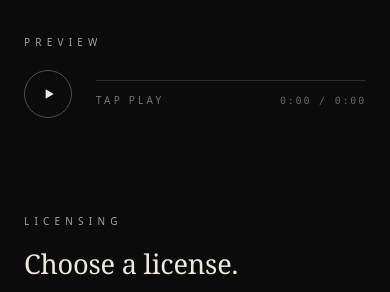
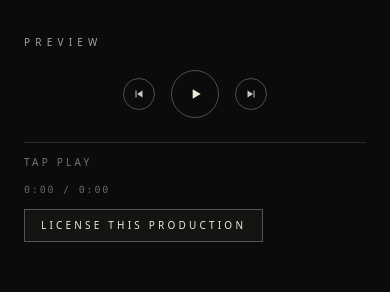
Before and after one commit to XMoreno312/xavier-moreno-store, a Next.js app: page /beats/cristal in a window 390 px wide. Shown: the part 908-1200 px from the top of the page. Built offline with nearby package versions, Linux system fonts and the light colour scheme; no server answers.

Commit message:
feat: player bar phase 1 — prev/next navigation and inline license CTA

```diff
--- a/app/beats/[id]/BeatDetailClient.js
+++ b/app/beats/[id]/BeatDetailClient.js
@@ -1,12 +1,18 @@
 "use client";
 
 import { useEffect, useState } from "react";
+import { useRouter } from "next/navigation";
 import { motion } from "framer-motion";
 import { useAudioPlayer } from "@/components/AudioPlayerProvider";
 import CoverStill from "@/components/beats/CoverStill";
+import { getAdjacentBeat } from "@/lib/collection";
 
 // Same curve as the landing + masthead + cards — one vocabulary.
 const EASE_SILK = [0.22, 0.6, 0.24, 1];
+// Slightly snappier easing for transport hover states — these are
+// utilitarian controls, so the response should feel immediate rather
+// than the long, editorial 700ms used elsewhere on the page.
+const EASE_SNAP = "cubic-bezier(0.22, 1, 0.36, 1)";
 
 function formatTime(seconds) {
   if (!seconds || Number.isNaN(seconds) || !Number.isFinite(seconds)) return "0:00";
@@ -16,6 +22,7 @@ function formatTime(seconds) {
 }
 
 export default function BeatDetailClient({ beat, tiers, releaseNo }) {
+  const router = useRouter();
   const {
     currentBeat,
     isPlaying,
@@ -88,11 +95,43 @@ export default function BeatDetailClient({ beat, tiers, releaseNo }) {
     seek(ratio);
   };
 
+  // Current playback position in seconds — only meaningful when this
+  // beat is the one actually playing in the provider. Used by the
+  // prev/replay logic below to decide between "restart" and "navigate".
+  const currentTime = isCurrent && duration ? duration * progress : 0;
+
+  // Spotify-style behavior: if we're more than 3 seconds into the
+  // current track, the prev button restarts it. Otherwise it steps to
+  // the previous production in the catalogue.
+  const handlePrev = () => {
+    if (isCurrent && currentTime > 3) {
+      seek(0);
+      return;
+    }
+    const prev = getAdjacentBeat(beat.id, "prev");
+    router.push(`/beats/${prev.id}`);
+  };
+
+  const handleNext = () => {
+    const next = getAdjacentBeat(beat.id, "next");
+    router.push(`/beats/${next.id}`);
+  };
+
+  const handleScrollToLicense = () => {
+    if (typeof document === "undefined") return;
+    const el = document.getElementById("license");
+    if (el) {
+      el.scrollIntoView({ behavior: "smooth", block: "start" });
+    }
+  };
+
   // Progress is 0..1 globally, but only reflects this beat when it's
   // current — otherwise the bar should sit empty regardless of what
   // else is playing.
   const visualProgress = isCurrent ? progress : 0;
   const elapsed = isCurrent && duration ? duration * progress : 0;
+
+  const isReplayMode = isCurrent && currentTime > 3;
 
   return (
     <motion.article
@@ -210,7 +249,50 @@ export default function BeatDetailClient({ beat, tiers, releaseNo }) {
               Preview
             </p>
 
-            <div className="mt-5 flex items-center gap-6 sm:gap-7">
+            <div className="mt-5 flex flex-col gap-6 sm:flex-row sm:items-center sm:gap-7">
+              {/* Transport cluster — prev | play | next */}
+              <div className="flex items-center justify-center gap-4 sm:justify-start sm:gap-5">
+                <button
+                  type="button"
+                  onClick={handlePrev}
+                  aria-label={
+                    isReplayMode
+                      ? `Restart ${beat.title}`
+                      : "Previous production"
+                  }
+                  className="group flex h-8 w-8 flex-shrink-0 items-center justify-center rounded-full border border-bone/30 bg-transparent text-bone/85 transition-[border-color,background-color,color,box-shadow] duration-200 hover:border-bone/60 hover:text-bone hover:shadow-[0_0_18px_rgba(239,233,221,0.10)]"
+                  style={{ transitionTimingFunction: EASE_SNAP }}
+                >
+                  {isReplayMode ? (
+                    // Circular replay glyph — communicates "restart this track"
+                    // when we're far enough in that prev would be jarring.
+                    <svg
+                      viewBox="0 0 24 24"
+                      className="h-3 w-3"
+                      fill="none"
+                      stroke="currentColor"
+                      strokeWidth="2"
+                      strokeLinecap="round"
+                      strokeLinejoin="round"
+                      aria-hidden
+                    >
+                      <path d="M3 12a9 9 0 1 0 3-6.7" />
+                      <polyline points="3 4 3 9 8 9" />
+                    </svg>
+                  ) : (
+                    // Skip-back: vertical bar + triangle pointing left.
+                    <svg
+                      viewBox="0 0 24 24"
+                      className="h-3 w-3"
+                      fill="currentColor"
+                      aria-hidden
+                    >
+                      <rect x="5" y="5" width="2" height="14" rx="0.5" />
+                      <path d="M19 5L8 12l11 7V5z" />
+                    </svg>
+                  )}
+                </button>
+
                 <button
                   type="button"
                   onClick={handlePreview}
@@ -295,6 +377,26 @@ export default function BeatDetailClient({ beat, tiers, releaseNo }) {
                   )}
                 </button>
 
+                <button
+                  type="button"
+                  onClick={handleNext}
+                  aria-label="Next production"
+                  className="group flex h-8 w-8 flex-shrink-0 items-center justify-center rounded-full border border-bone/30 bg-transparent text-bone/85 transition-[border-color,background-color,color,box-shadow] duration-200 hover:border-bone/60 hover:text-bone hover:shadow-[0_0_18px_rgba(239,233,221,0.10)]"
+                  style={{ transitionTimingFunction: EASE_SNAP }}
+                >
+                  {/* Skip-forward: triangle pointing right + vertical bar. */}
+                  <svg
+                    viewBox="0 0 24 24"
+                    className="h-3 w-3"
+                    fill="currentColor"
+                    aria-hidden
+                  >
+                    <path d="M5 5l11 7L5 19V5z" />
+                    <rect x="17" y="5" width="2" height="14" rx="0.5" />
+                  </svg>
+                </button>
+              </div>
+
               {/* Progress strip + time readout. Thin, bone-tinted, and
                   click-to-scrub. Reads "Not yet — coming soon" when the
                   master hasn't been uploaded to R2. */}
@@ -319,11 +421,14 @@ export default function BeatDetailClient({ beat, tiers, releaseNo }) {
                   />
                 </button>
 
-                <div
-                  className="flex items-center justify-between text-[10px] text-silver/70"
+                {/* Status + time + inline license CTA.
+                    Mobile: status row on top, then time, then CTA below.
+                    Desktop: status left, time + CTA grouped on the right. */}
+                <div className="flex flex-col gap-3 sm:flex-row sm:items-center sm:justify-between sm:gap-5">
+                  <span
+                    className="text-[10px] text-silver/70"
                     style={{ letterSpacing: "0.32em", textTransform: "uppercase" }}
                   >
-                  <span>
                     {erroredThis
                       ? "Not Yet · Coming Soon"
                       : loadingThis
@@ -334,9 +439,26 @@ export default function BeatDetailClient({ beat, tiers, releaseNo }) {
                             ? "Paused"
                             : "Tap Play"}
                   </span>
+
+                  <div className="flex flex-col items-start gap-3 sm:flex-row sm:items-center sm:gap-5">
                     <span className="font-mono text-[10px] tracking-[0.18em] text-silver/60">
                       {formatTime(elapsed)} / {isCurrent ? formatTime(duration) : "0:00"}
                     </span>
+
+                    <button
+                      type="button"
+                      onClick={handleScrollToLicense}
+                      aria-label="Jump to licensing options"
+                      className="border border-[rgba(239,233,221,0.3)] bg-[rgba(239,233,221,0.04)] px-4 py-2 text-[10px] text-bone transition-[border-color,background-color,box-shadow] duration-200 hover:border-[rgba(239,233,221,0.6)] hover:bg-[rgba(239,233,221,0.07)] hover:shadow-[0_0_18px_rgba(239,233,221,0.10)]"
+                      style={{
+                        letterSpacing: "0.32em",
+                        textTransform: "uppercase",
+                        transitionTimingFunction: EASE_SNAP,
+                      }}
+                    >
+                      License this production
+                    </button>
+                  </div>
                 </div>
               </div>
             </div>
@@ -344,11 +466,12 @@ export default function BeatDetailClient({ beat, tiers, releaseNo }) {
 
           {/* Licensing block — more breathing room, quieter dividers */}
           <motion.section
+            id="license"
             initial={{ opacity: 0, y: 10 }}
             whileInView={{ opacity: 1, y: 0 }}
             viewport={{ once: true, margin: "-15%" }}
             transition={{ duration: 1.4, ease: EASE_SILK }}
-            className="mt-24 sm:mt-28"
+            className="mt-24 scroll-mt-24 sm:mt-28"
           >
             <p
               className="text-[10px] text-silver"
--- /dev/null
+++ b/lib/collection.js
@@ -0,0 +1,13 @@
+import { beats } from "../config/beats";
+
+// Treat the catalogue as a cyclic playlist — the player bar wraps in
+// both directions so visitors can keep stepping through productions
+// without hitting a dead-end at either edge of the array.
+export function getAdjacentBeat(currentId, direction) {
+  const idx = beats.findIndex((b) => b.id === currentId);
+  if (idx === -1) return beats[0];
+  const len = beats.length;
+  const nextIdx =
+    direction === "next" ? (idx + 1) % len : (idx - 1 + len) % len;
+  return beats[nextIdx];
+}
```
Lines whose indentation alone changed are shown as unchanged.
